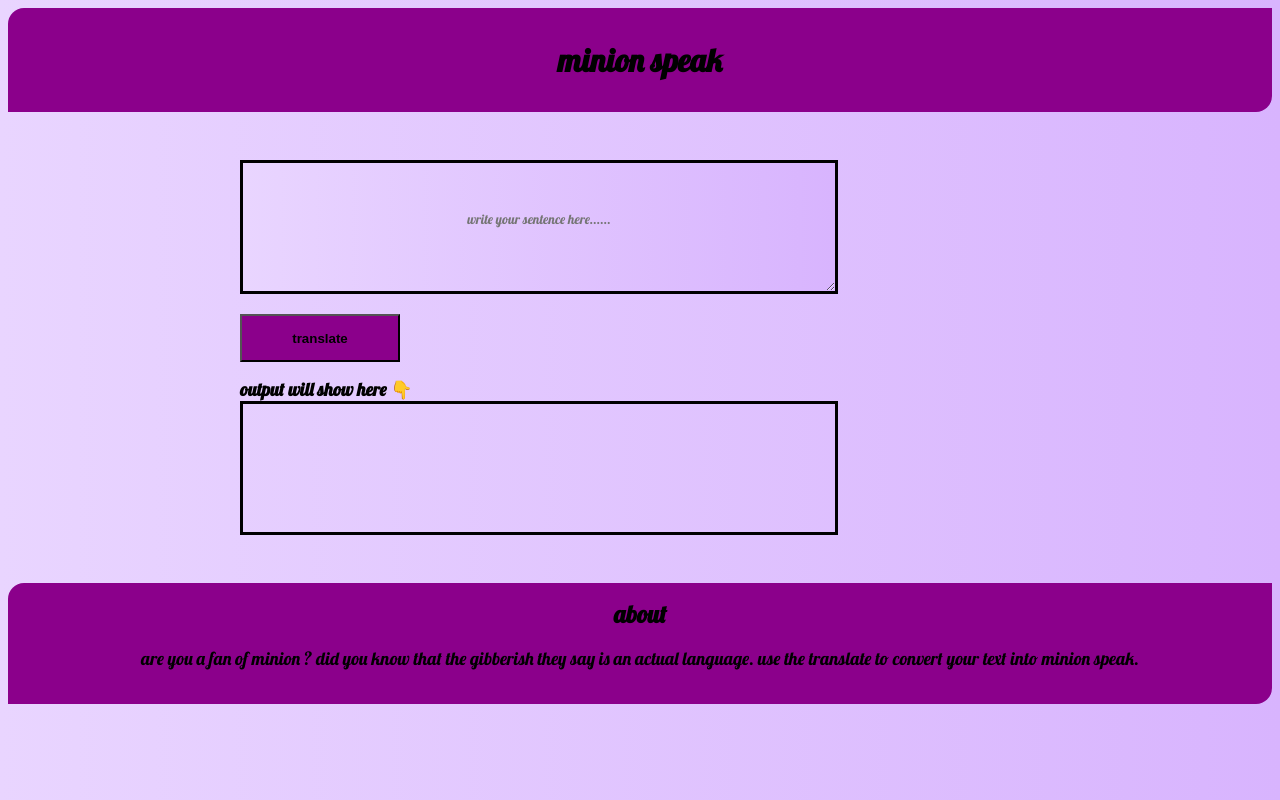
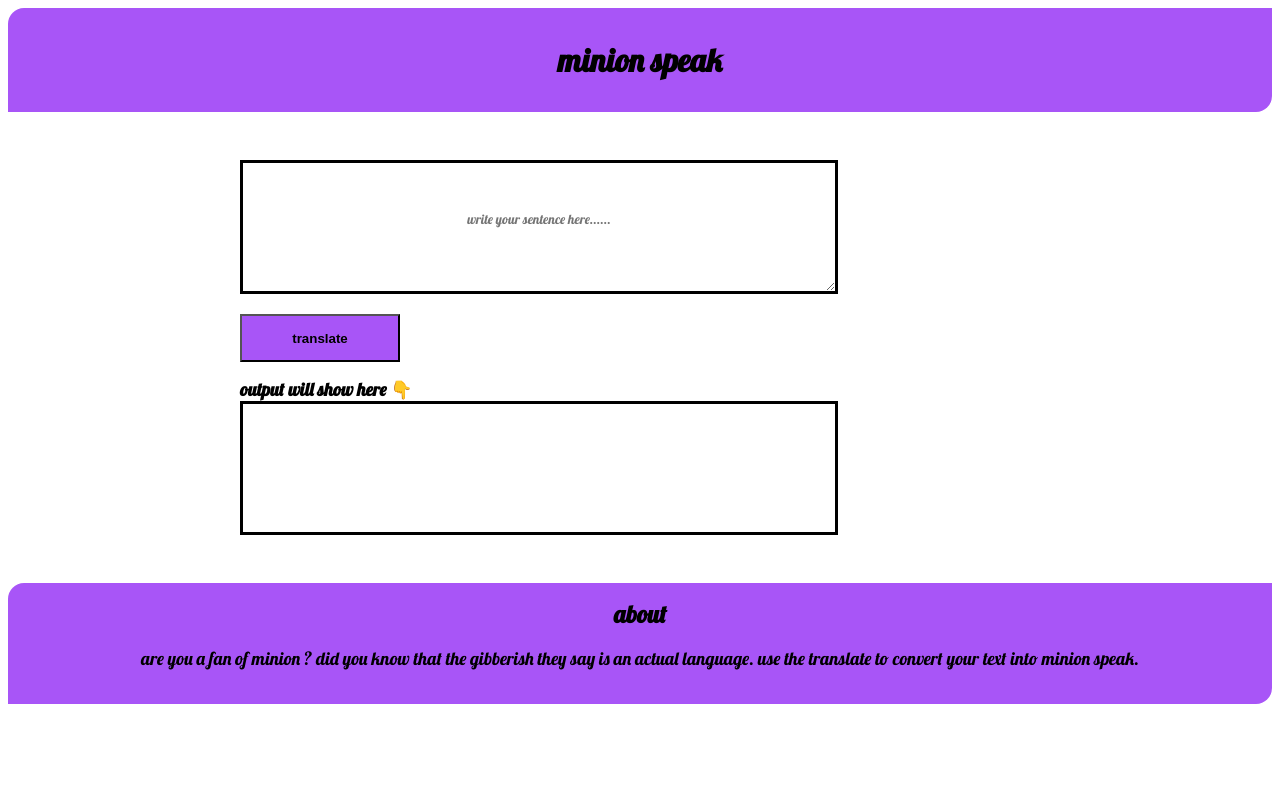
Before and after one commit to palpreeti23/bananaTalk, a plain HTML site: page index.html in a window 1280 px wide. Drawn offline with Linux system fonts and the light colour scheme.

Commit message:
update style

```diff
--- a/app.js
+++ b/app.js
@@ -1,6 +1,5 @@
-
+var btnTranslate = document.querySelector("#btn-translate");
 var txtInput = document.querySelector("#txt-input");
-var btnTranslate = document.querySelector("#btn-translate");
 var output = document.querySelector("#output");
 
 
--- a/style.css
+++ b/style.css
@@ -4,12 +4,11 @@
 
 body{
     font-family: 'Lobster', cursive;
-    background-image: linear-gradient(to right,#e9d5ff,#d8b4fe
-    );
+
 }
 .heading{
     text-align: center;
-    background-color: DarkMagenta;
+    background-color: #a855f7;
     padding: 2rem;
     margin: auto;
     border-bottom-right-radius: 1rem;
@@ -30,8 +29,7 @@ body{
     padding: 1rem;
    margin-top: 3rem;
    font-family: 'Lobster', cursive;
-   background-image: linear-gradient(to right,#e9d5ff,#d8b4fe
-    );
+
 }
 
 ::placeholder{
@@ -46,7 +44,7 @@ body{
     font-weight: bold;
     margin-top: 1rem;
     margin-bottom: 1rem;
-    background-color: DarkMagenta;
+    background-color: #a855f7;
 }
 
 #output{
@@ -76,7 +74,7 @@ body{
 }
 
 .footer{
-    background-color: DarkMagenta;
+    background-color: #a855f7;
     margin: 3rem 0rem;
     padding: 1rem;
     border-bottom-right-radius: 1rem;
```
